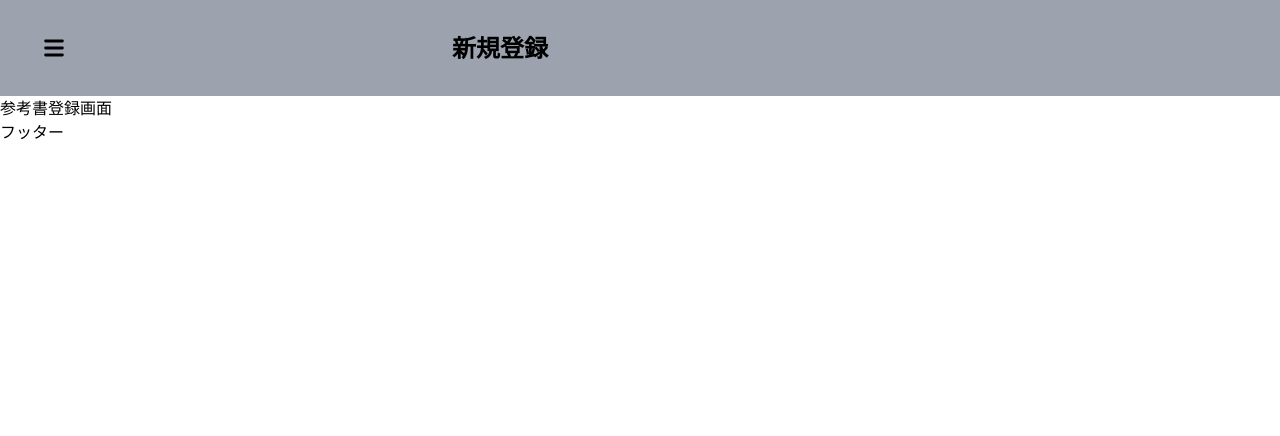
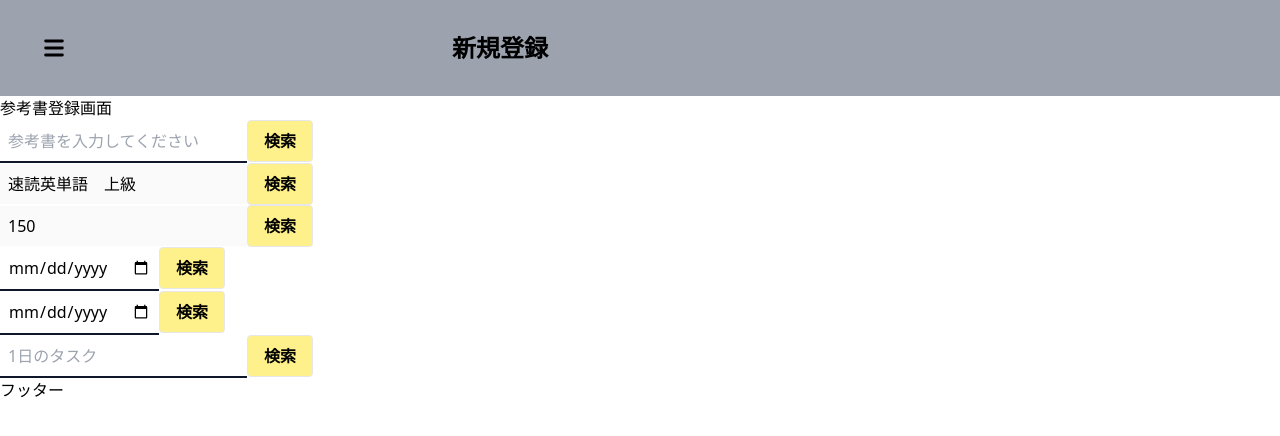
Before and after one commit to manasan-iTL/autoplanner, a React (Create React App) app: page /edit in a window 1280 px wide. Shown: the top 436 px of the page. Built offline with nearby package versions, Linux system fonts and the light colour scheme.

Commit message:
[update]編集ページのInputコンポーネントの土台が完成

```diff
--- /dev/null
+++ b/src/components/commonUI/Input.jsx
@@ -0,0 +1,34 @@
+import { useState } from "react"
+import { CommonBotton } from ".";
+
+const Input = (props) => {
+    const [isFocus, setFocus] = useState(false)
+
+    const CheckFocus = () => {
+        setFocus(!isFocus)
+    };
+
+    return (
+        <div>
+            <label className="text-blue-700 text-xs">{(isFocus)? props.placefolderText: ""}</label>
+            <div>
+                <input
+                    className="focus:border-b-4 focus:border-blue-700 border-b-2 border-slate-900 outline-none p-2 disabled:border-none"
+                    type={props.type}
+                    placeholder = {props.placefolderText}
+                    disabled = {props.disabled}
+                    value = {props.value}
+                    onFocus = {CheckFocus}
+                    onBlur = {CheckFocus}
+                />
+                <CommonBotton text = "検索"/>
+            </div>
+        </div>
+    )
+}
+
+// Input.defaultProps = {
+//     value: "",
+// }
+
+export default Input
--- a/src/components/commonUI/index.js
+++ b/src/components/commonUI/index.js
@@ -2,3 +2,4 @@ export {default as Thumbnail} from './Thumbnail'
 export {default as LoginBotton} from './LoginBotton'
 export {default as Card} from './Card'
 export {default as CommonBotton} from './CommonButton'
+export {default as Input} from './Input'
--- a/src/template/EditBook.jsx
+++ b/src/template/EditBook.jsx
@@ -1,8 +1,41 @@
+import { Input } from "../components/commonUI"
 
 const EditBook = () => {
     return (
         <div>
             <h2>参考書登録画面</h2>
+            <Input
+                type="text"
+                placefolderText = "参考書を入力してください"
+                disabled = {false}
+             />
+            <Input
+                type="text"
+                placefolderText = "参考書名"
+                value = "速読英単語　上級"
+                disabled = {true}
+             />
+            <Input
+                type="number"
+                placefolderText = "ページ数"
+                value = {150}
+                disabled = {true}
+             />
+            <Input
+                type="date"
+                placefolderText = "開始日"
+                disabled = {false}
+             />
+            <Input
+                type="date"
+                placefolderText = "終了日"
+                disabled = {false}
+             />
+            <Input
+                type="number"
+                placefolderText = "1日のタスク"
+                disabled = {false}
+             />
         </div>
     )
 }
```
